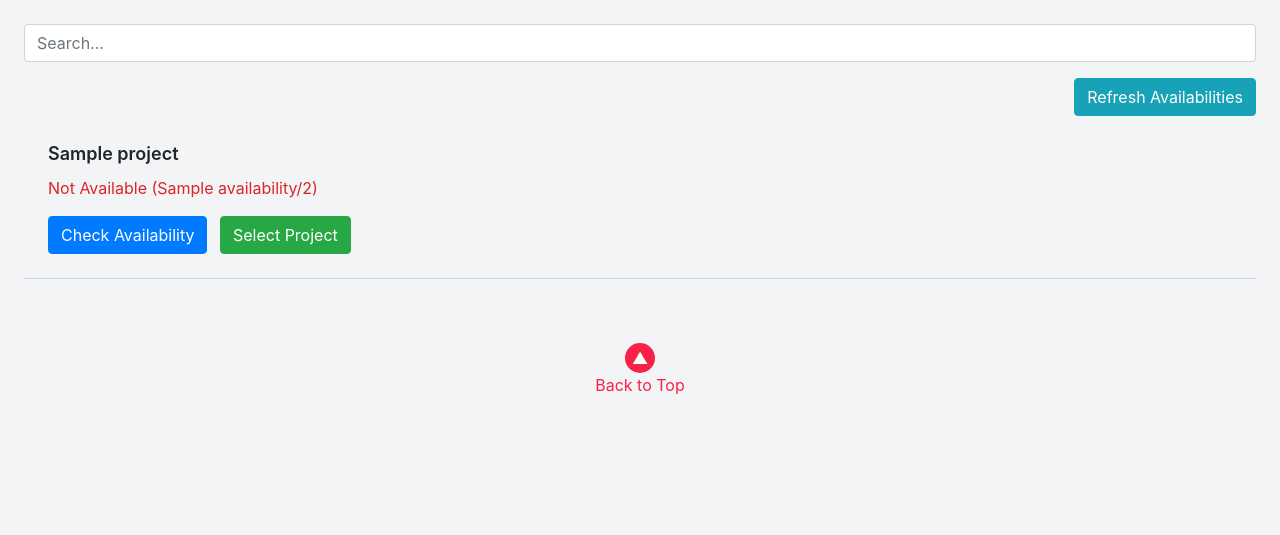
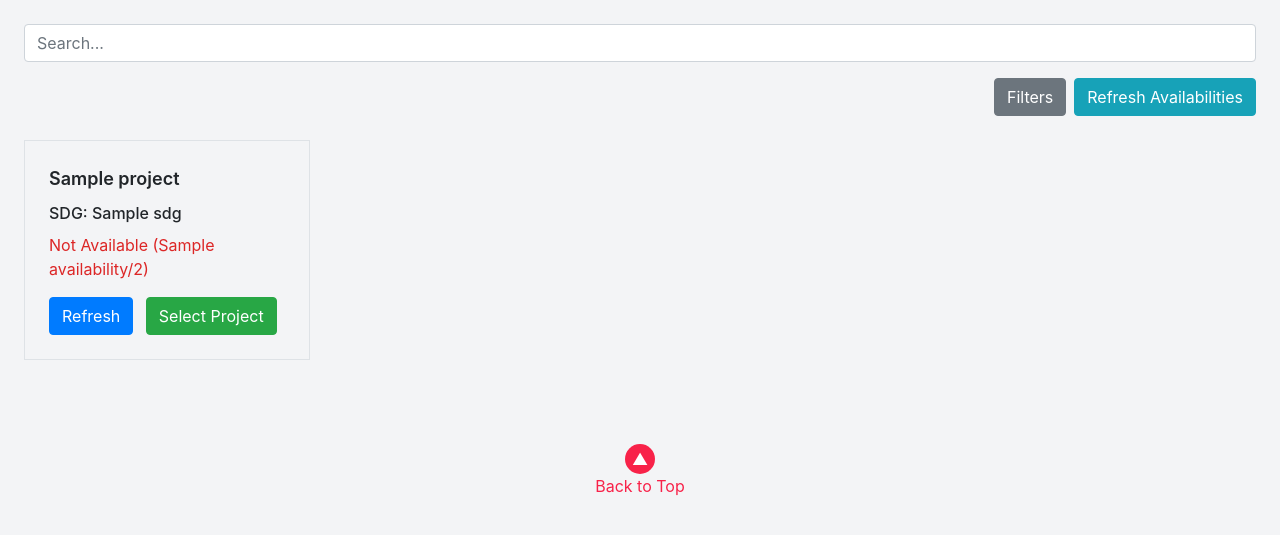
Before and after one commit to praneshkumar-12/shape2024, a Django app: template shape24_app/templates/dashboard.html in a window 1280 px wide. Shown: the part 92-627 px from the top of the page. Run offline with Django 4.2, Linux system fonts and the light colour scheme; the template is opened without the code that fills it: most values are stand-ins (such as "Sample title", 1, 10 or a date in 2020); some libraries are stand-ins or nearby versions.

Commit message:
Updated grid layout dashboard

```diff
--- a/shape24_app/templates/dashboard.html
+++ b/shape24_app/templates/dashboard.html
@@ -13,6 +13,28 @@
             .modal-backdrop {
             background-color: rgba(0, 0, 0, 0.5);
             }
+
+            .row {
+    display: flex;
+    flex-wrap: wrap;
+}
+
+.project-item {
+    flex: 1 0 25%; /* Adjust this value based on your layout needs */
+    display: flex;
+    flex-direction: column;
+}
+
+.project-item > .p-4 {
+    flex: 1;
+}
+
+/* Optional: You may need to adjust padding and margin if necessary */
+.project-item .p-4 {
+    padding: 20px;
+    margin-bottom: 20px;
+}
+
         </style>
     </head>
     <body class="bg-gray-100">
@@ -27,12 +49,12 @@
                 <a href="/logout" class="btn btn-danger">Logout</a>
             </div>
         </header>
-        <main class="p-4">
+        <!-- <main class="p-4">
             <input type="text" class="form-control mb-3" id="searchBox" placeholder="Search..." oninput="filterProjects()">
             <div class="d-flex justify-content-end align-items-end">
                 <button class="btn btn-info" id="refreshAvailabilitiesBtn" onclick="refreshAvailabilities()"> Refresh Availabilities </button>
             </div>
-            {% for project in projects %}
+            Removed line % for project in projects %
             <div class="mb-4 project-item">
                 <div class="p-4 border-b border-gray-300" id="{{ project.project_id }}">
                     <h2 class="text-lg font-semibold">{{ project.project_title }}</h2>
@@ -45,6 +67,34 @@
                         <button class="btn btn-primary mr-2" id="btn-{{ project.project_id }}" value="{{ project.project_id }}" onclick="checkAvailability(this.value)">
                         Check Availability
                         </button>
+
+                        <button class="btn btn-success" value="{{ project.project_id }}" onclick="openModal('{{ project.project_id }}')">Select Project</button>
+                    </div>
+                </div>
+            </div> -->
+
+            <main class="p-4">
+                <input type="text" class="form-control mb-3" id="searchBox" placeholder="Search..." oninput="filterProjects()">
+                <div class="d-flex justify-content-end align-items-end">
+                    <button class="btn btn-secondary mr-2" id="filtersBtn">Filters</button>
+                    <button class="btn btn-info" id="refreshAvailabilitiesBtn" onclick="refreshAvailabilities()"> Refresh Availabilities </button>
+                </div>
+                <br>
+                <div class="row">
+                    {% for project in projects %}
+                    <div class="col-md-3 mb-4 project-item">
+                        <div class="p-4 border border-gray-300">
+                            <h2 class="text-lg font-semibold">{{ project.project_title }}</h2>
+                            <h3 class="text-base">SDG: {{ project.sdg }}</h3>
+                            {% if project.availability > 0 %}
+                            <p id="avail-{{ project.project_id }}" class="text-green-600">Available ({{ project.availability }}/2)</p>
+                            {% else %}
+                            <p id="avail-{{ project.project_id }}" class="text-red-600">Not Available ({{ project.availability }}/2)</p>
+                            {% endif %}
+                            <div>
+                                <button class="btn btn-primary mr-2" id="btn-{{ project.project_id }}" value="{{ project.project_id }}" onclick="checkAvailability(this.value)">
+                                Refresh
+                                </button>
                                 <!-- Updated button to open modal -->
                                 <button class="btn btn-success" value="{{ project.project_id }}" onclick="openModal('{{ project.project_id }}')">Select Project</button>
                             </div>
@@ -52,6 +102,7 @@
                     </div>
                     <!-- Modal -->
                     <div class="modal fade" id="exampleModal{{ project.project_id }}" tabindex="-1" role="dialog" aria-labelledby="exampleModalLabel" aria-hidden="true">
+                        <!-- Modal content -->
                         <div class="modal-dialog" role="document">
                             <div class="modal-content">
                                 <div class="modal-header">
@@ -71,7 +122,10 @@
                         </div>
                     </div>
                     {% endfor %}
+                </div>
             </main>
+
+
         <div class="text-center mt-3">
             <div style="background-color: #f82249; width: 30px; height: 30px; border-radius: 50%; display: inline-flex; justify-content: center; align-items: center;">
                 <span class="scroll-arrow" onclick="scrollToTop()" style="color: white; cursor: pointer;">▲</span>
@@ -146,7 +200,7 @@
                         }
                     },
                     complete: function () {
-                        document.getElementById('btn-' + project_id).innerHTML = "Check Availability";
+                        document.getElementById('btn-' + project_id).innerHTML = "Refresh";
                         document.getElementById('btn-' + project_id).disabled = false;
                     }
 
```
Lines whose indentation alone changed are shown as unchanged.
